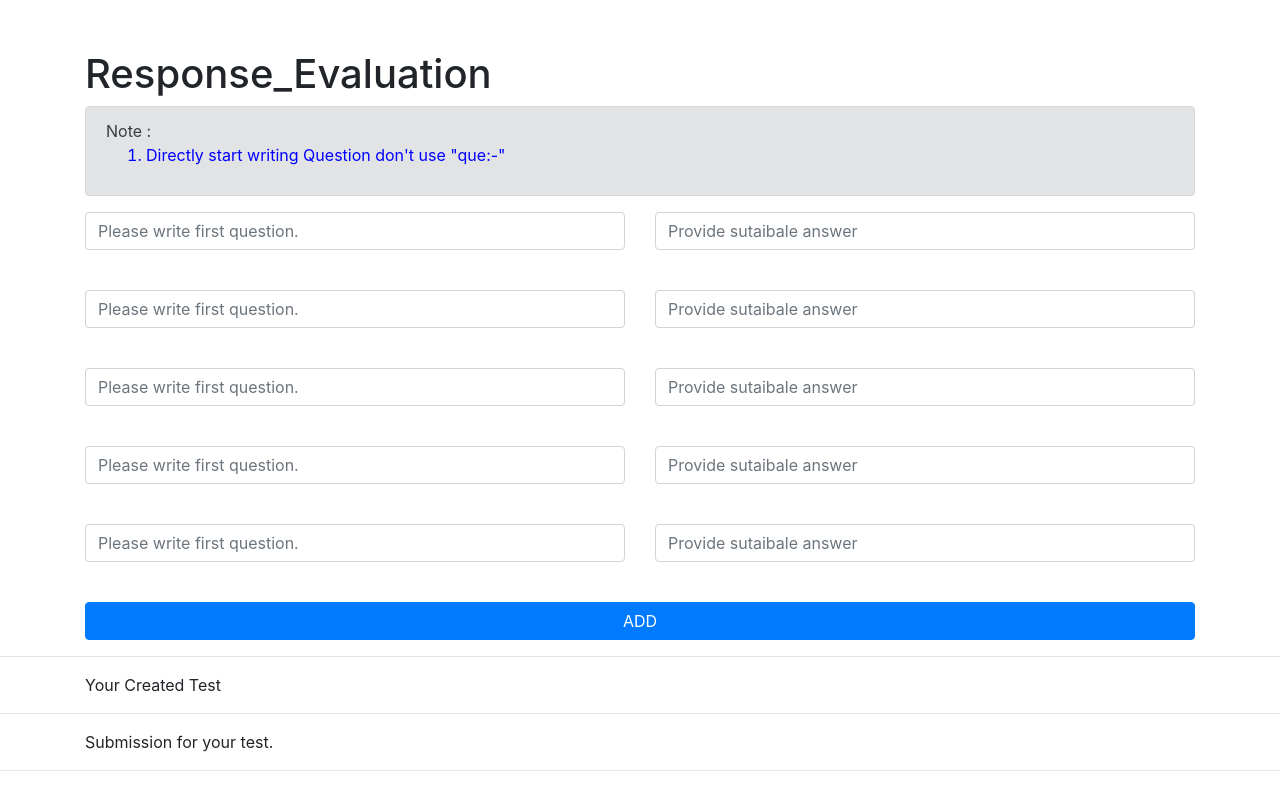
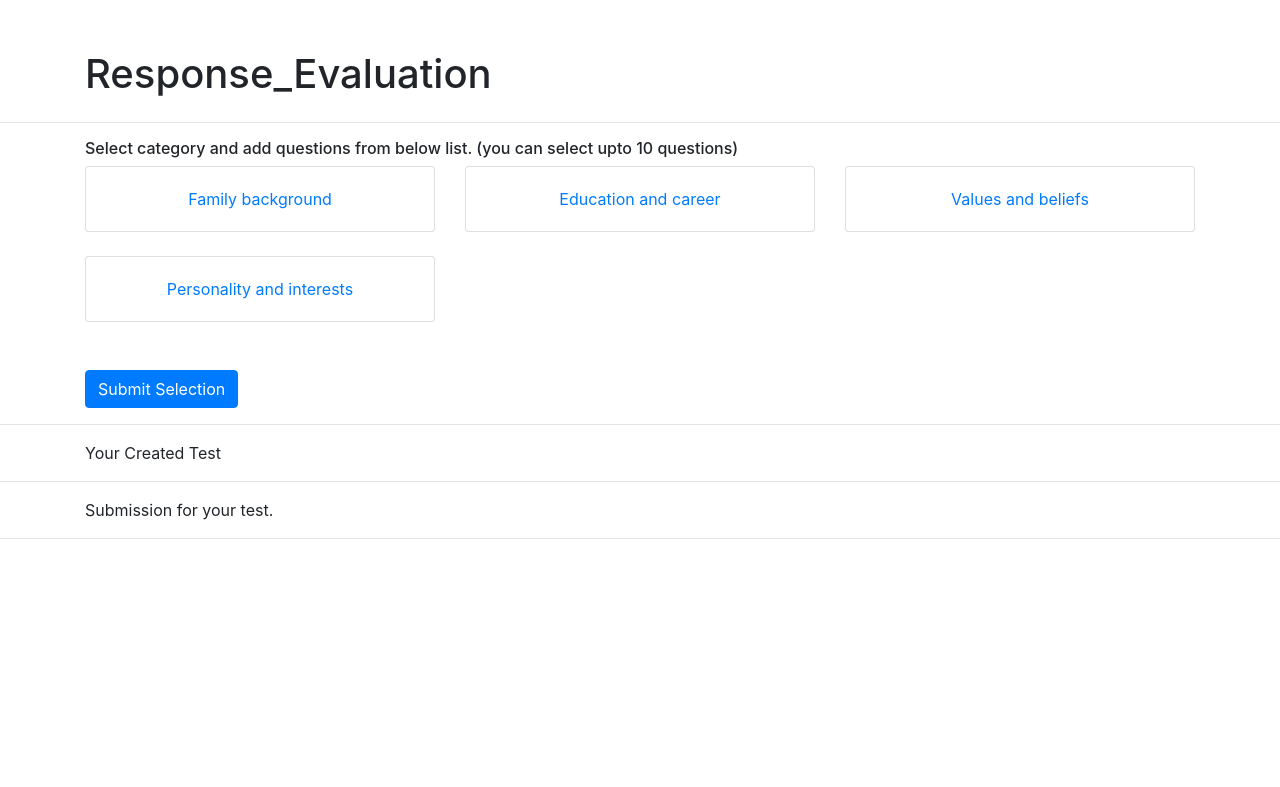
Before and after one commit to PerfectSkillsSophia/SDOD, a Django app: page /response_evaluation/response_evaluation_dashboard/ in a window 1280 px wide. Shown: the part 81-868 px from the top of the page. After the commit the page ends 620 px from the top, so only its background shows below. Run offline with Django 4.2, Linux system fonts and the light colour scheme; data comes from the database, SQL or seed files in the repository; both versions use the stored data as it was after the commit; some libraries are stand-ins or nearby versions.

Commit message:
Question to RE

```diff
--- a/response_evaluation/admin.py
+++ b/response_evaluation/admin.py
@@ -3,7 +3,8 @@ from response_evaluation.models import *
 
 
 # Register your models here.
-admin.site.register(UserSubmittedQuestion)
+admin.site.register(Category)
+admin.site.register(Question)
 admin.site.register(response_evaluation_Assessment)
 admin.site.register(re_recordings)
 admin.site.register(UserSubmittedTest)
--- a/response_evaluation/views.py
+++ b/response_evaluation/views.py
@@ -247,11 +247,10 @@ def re_result_view(request, test_code):
 
 
 def response_evaluation_dashboard(request):
-	user_assessments = response_evaluation_Assessment.objects.filter(user=request.user)
-	submissions = UserSubmittedTest.objects.filter(created_by=request.user)
-	print(submissions)
-
-	return render(request, 'response_evaluation_dashboard.html',{'user_assessments' : user_assessments,'data':submissions})
+    category = Category.objects.all()
+    user_assessments = response_evaluation_Assessment.objects.filter(user=request.user)
+    submissions = UserSubmittedTest.objects.filter(created_by=request.user)
+    return render(request, 'response_evaluation_dashboard.html',{'user_assessments' : user_assessments,'data':submissions,'cats':category})
 
 def response_evaluation_test_dashboard(request):
 	return render(request, 're_test_1stpage.html')
@@ -272,12 +271,9 @@ def response_evaluation_result(request, test_code):
         result.confidence = confidence
         result.nervousness = nervousness
         result.neutral = neutral
-        result.transcript = transcript
+        print(transcript)
+        result.trasnscript = transcript
         # Additional code for accuracy calculation
-        s1 = UserSubmittedQuestion.objects.get(question=result.question_id).answer
-        s2 = transcript
-        acc = FindAcc(s1, s2)
-        result.answer_accurecy = acc
 
         result.save()
 
@@ -297,31 +293,43 @@ def response_evaluation_test (request):
 		if request.method == 'POST':
 			assessment_code = request.POST.get('identi_assessment')
 			assess=response_evaluation_Assessment.objects.get(assessment_code=assessment_code)
-			assessment_code = assess.assessment_code
-			allque = assess.usersubmittedquestion_set.all()
+
+			allque = assess.questions.all()
 			print(allque)
 			return render(request, 're_test.html',{'question': allque, 'assessment_code':assessment_code})
 		else:
 				return render(request,'assessments_dashboard.html')
 
+
 def Response_Evaluation_Assessment(request):
-	if request.method == 'GET':
-		question_params = ['que1', 'que2', 'que3', 'que4', 'que5']
-		answer_params = ['correctanswer1', 'correctanswer2', 'correctanswer3', 'correctanswer4', 'correctanswer5']
-		random_number = random.choice(string.digits)
-		random_character = random.choice(string.ascii_letters)
-		identi_assessment = "ResponseEvaluation" + "_" + random_number + random_character
-		new_assessment = response_evaluation_Assessment.objects.create(user=request.user, title='Response_Evaluation',assessment_code = identi_assessment )
-		for i in range(5):
-			question_text = request.GET.get(question_params[i])
-			answer_text = request.GET.get(answer_params[i])
-			UserSubmittedQuestion.objects.create(
-            question=question_text,
-            answer=answer_text,
-            assessment=new_assessment
+    ref_url = request.META.get('HTTP_REFERER')
+    if request.method == 'POST':
+        user_name = request.user
+        random_number = random.choice(string.digits)
+        random_character = random.choice(string.ascii_letters)
+        identi_assessment = "ResponseEvaluation" + "_" + random_number + random_character
+        assessment_code = identi_assessment
+        assessment = response_evaluation_Assessment.objects.create(
+            user=user_name,
+            title="RE",
+            assessment_code= assessment_code
         )
-		return redirect('response_evaluation_dashboard')
-	return redirect('response_evaluation_dashboard')
+
+        # Add selected questions to the assessment
+        selected_question_ids = request.POST.getlist('selected_questions')
+                # Convert selected question IDs to integers
+        selected_question_ids = [int(id) for id in request.POST.getlist('selected_questions')]
+
+        # Add selected questions to the assessment
+        assessment.questions.set(selected_question_ids)
+        print(selected_question_ids)
+
+
+        return HttpResponseRedirect(ref_url)
+
+    # Render the initial form
+    return render(request, 'response_evaluation_dashboard.html')
+
 
 
 
@@ -338,7 +346,7 @@ def fileUpload(request):
 
 		questions = json.loads(request.POST.get('questions'))
 		for question in questions:
-			qid = question.split()[-1]
+			qid = question
 			qid_list.append(qid)
 			print(qid)
 		for i in range(len(request.FILES)):
@@ -347,7 +355,7 @@ def fileUpload(request):
         # Create a video answer object for each uploaded video
 		for i, video in zip(qid_list,videos):
 
-			re_recordings.objects.create(videoAns=video,test=newre,Submission_code=code,question_id=i)
+			re_recordings.objects.create(videoAns=video,test=newre,Submission_code=code,que=i)
 			response_data = {'status': 'success'}
 		return JsonResponse(response_data)
 	else:
--- a/templates/response_evaluation_dashboard.html
+++ b/templates/response_evaluation_dashboard.html
@@ -10,7 +10,7 @@
     <!-- Bootstrap CSS -->
     <link rel="stylesheet" href="https://cdn.jsdelivr.net/npm/bootstrap@4.0.0/dist/css/bootstrap.min.css"
         integrity="sha384-Gn5384xqQ1aoWXA+058RXPxPg6fy4IWvTNh0E263XmFcJlSAwiGgFAW/dAiS6JXm" crossorigin="anonymous">
-
+    <script src="https://code.jquery.com/jquery-3.6.4.min.js"></script>
     <title>Response_Evaluation</title>
 </head>
 
@@ -43,69 +43,65 @@
             <div class="row">
                 <div class="col-md-12">
                     <h1>Response_Evaluation</h1>
-                <div class="alert alert-secondary" role="alert">
-                    Note : <span style="color: blue;">
-                        <ol>
-
-                            <li>Directly start writing Question don't use "que:-" </li>
-
-
-                        </ol>
-                    </span>
-                </div>
                 </div>
             </div>
 
-        <form action="{% url 'Response_Evaluation_Assessment'  %}">
-            <div class="form-group">
+        </div>
+        <hr>
+        <div class="container">
             <div class="row">
-                    <div class="col"><input class="form-control" name="que1" type="que"
-                            placeholder="Please write first question. ">
+                <div class="col-md-12">
+                    <h6>Select category and add questions from below list. (you can select upto 10 questions) </h>
                 </div>
-                    <div class="col"> <input class="form-control" name="correctanswer1" type="correctanswer"
-                            placeholder="Provide sutaibale answer "></div>
             </div>
+            <form method="post" action="{% url 'Response_Evaluation_Assessment' %}" id="questionForm">
+                {% csrf_token %}
+                <div class="row">
+                    {% for category in cats %}
+                    <div class="col-md-4 ">
+                        <div class="card">
+                            <div class="card-body text-center">
+                                <a data-toggle="collapse" href="#{{ category.id }}" role="button" aria-expanded="True"
+                                    aria-controls="{{ category.id }}">
+                                    {{ category.category_name }}
+                                </a>
+
+                            </div>
+
                         </div><br>
-            <div class="form-group">
-                <div class="row">
-                    <div class="col"><input class="form-control" name="que2" type="que"
-                            placeholder="Please write first question. ">
+
+                        <div class="collapse" id="{{ category.id }}"><br>
+                            <div class="card card-body">
+                                {% for question in category.question_set.all %}
+                                <div class="question-container">
+                                    <input type="checkbox" name="selected_questions" value="{{ question.id }}">
+                                    {{ question.question }}
+                                </div><br>
+                                {% endfor %}
+                            </div><br>
                         </div>
-                    <div class="col"> <input class="form-control" name="correctanswer2" type="correctanswer"
-                            placeholder="Provide sutaibale answer "></div>
                     </div>
+                    {% endfor %}
                 </div><br>
-            <div class="form-group">
-                <div class="row">
-                    <div class="col"><input class="form-control" name="que3" type="que"
-                            placeholder="Please write first question. ">
+                <button type="submit" class="btn btn-primary">Submit Selection</button>
+            </form>
+            <script>
+                document.addEventListener("DOMContentLoaded", function () {
+                    const maxSelection = 10;
+
+                    $('input[name="selected_questions"]').on('change', function () {
+                        const selectedCheckboxes = $('input[name="selected_questions"]:checked');
+
+                        if (selectedCheckboxes.length > maxSelection) {
+                            $(this).prop('checked', false);
+                        }
+                    });
+                });
+            </script>
+
+
         </div>
-                    <div class="col"> <input class="form-control" name="correctanswer3" type="correctanswer"
-                            placeholder="Provide sutaibale answer "></div>
-                </div>
-            </div><br>
-            <div class="form-group">
-                <div class="row">
-                    <div class="col"><input class="form-control" name="que4" type="que"
-                            placeholder="Please write first question. ">
-                    </div>
-                    <div class="col"> <input class="form-control" name="correctanswer4" type="correctanswer"
-                            placeholder="Provide sutaibale answer "></div>
-                </div>
-            </div><br>
-            <div class="form-group">
-                <div class="row">
-                    <div class="col"><input class="form-control" name="que5" type="que"
-                            placeholder="Please write first question. ">
-                    </div>
-                    <div class="col"> <input class="form-control" name="correctanswer5" type="correctanswer"
-                            placeholder="Provide sutaibale answer "></div>
-                </div>
-            </div><br>
-            <div class="form-group"><button class="btn btn-primary btn-block my-2 my-sm-0" type="submit">ADD</button>
-            </div>
-        </form>
-    </div>
+
 
         <hr>
         <div class="container">
@@ -128,7 +124,8 @@
                 </div>
 
                 {% endfor %}
-        </div></div>
+            </div>
+        </div>
         <hr>
         <div class="container" style="margin-top: 5px;">
             Submission for your test.
```
Also changed, not shown: response_evaluation/models.py (+13 -14 lines), templates/viewre.html (+10 -15 lines), db.sqlite3 (added), 1 other file. Lines whose indentation alone changed are shown as unchanged.
